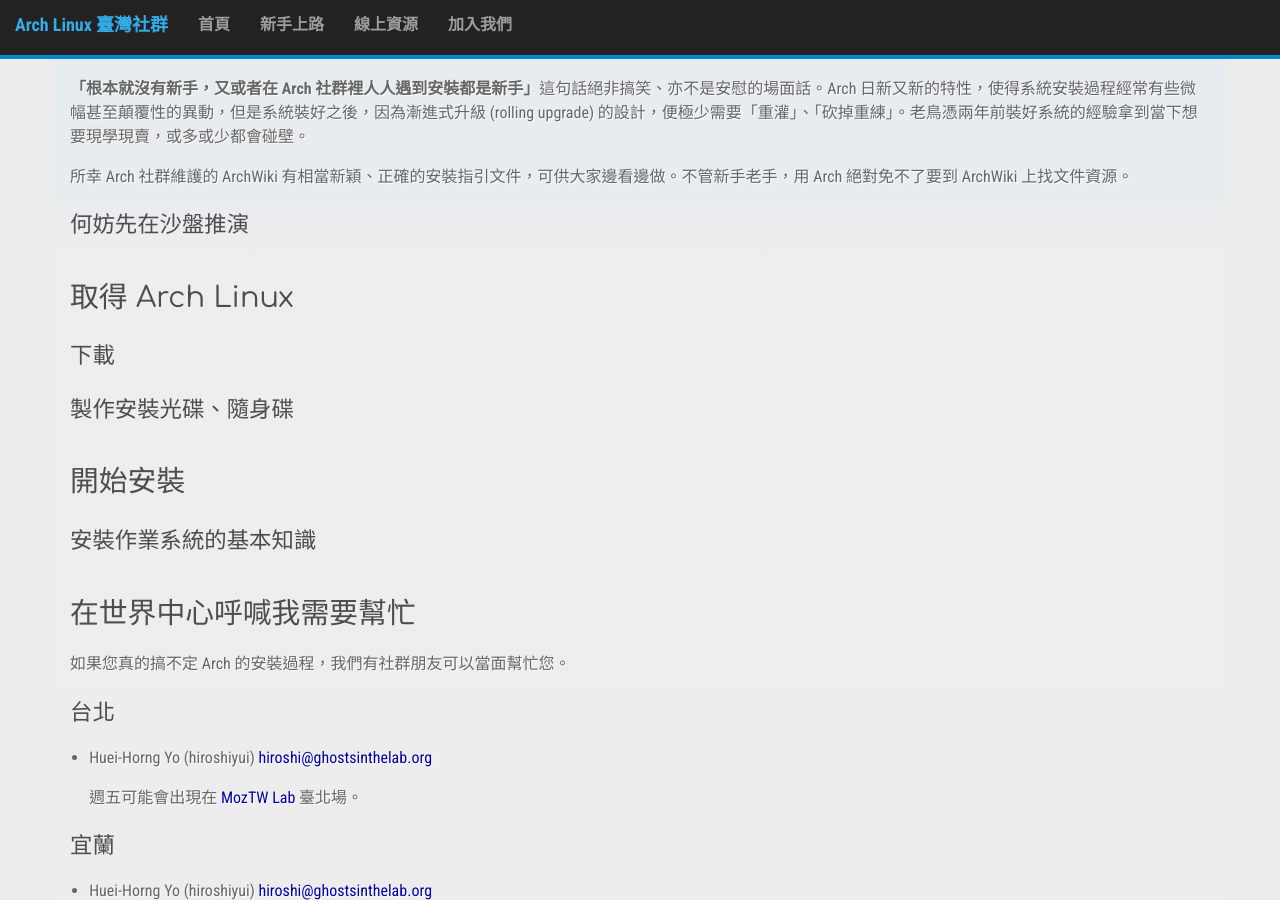
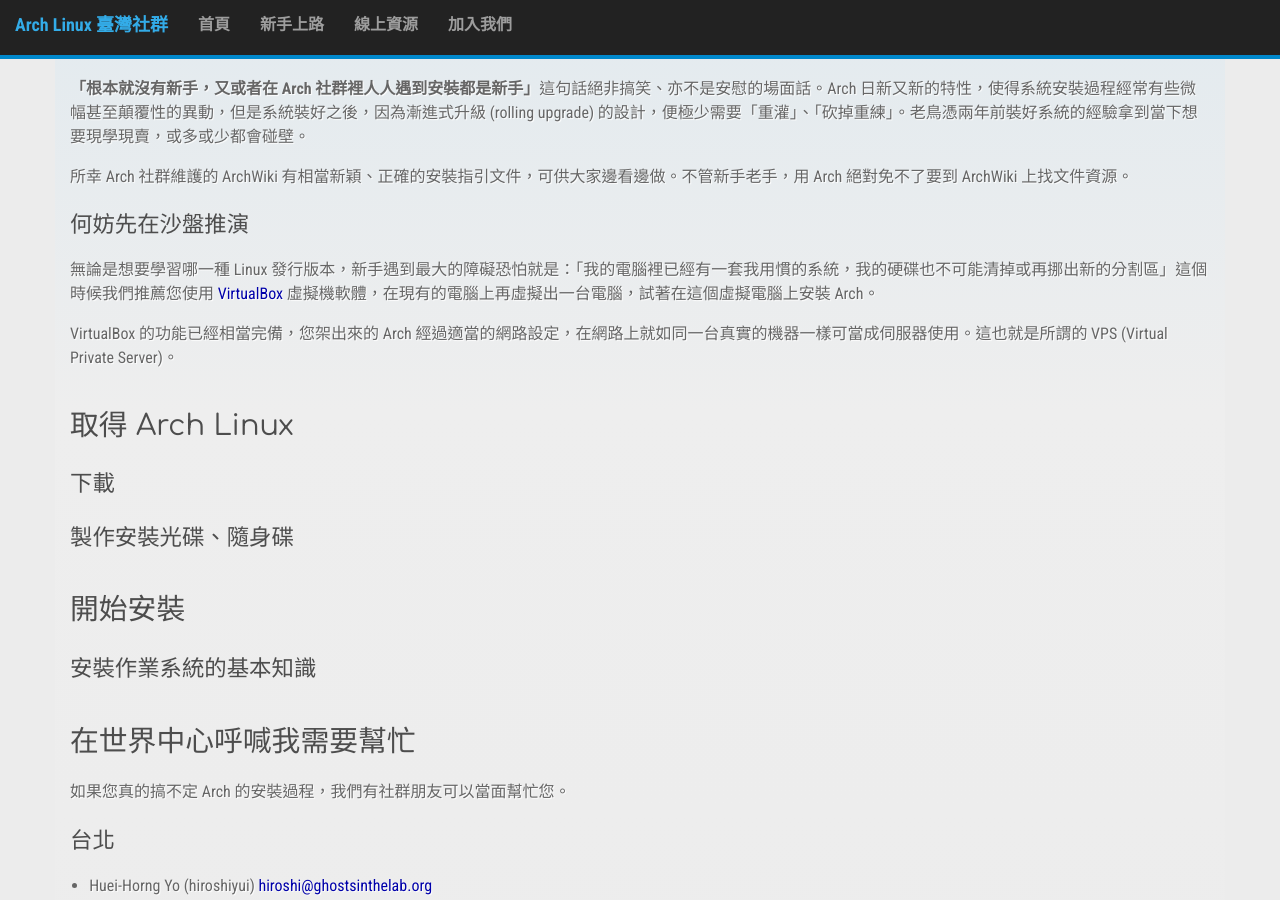
Before and after one commit to linux-taiwan/arch.linux.org.tw, a Jekyll site: the page built from getstarted.md, in a window 1280 px wide and 900 px high, scrolled down 382 px. Built offline with Jekyll 4.4.1, drawn with Linux system fonts in a browser that asks for light colours; nearby versions of some CDN libraries; Markdown is read by kramdown in place of the engine named in the settings.

Commit message:
Edit getstarted.md
Signed-off-by: Huei-Horng Yo <hiroshiyui@gmail.com>

```diff
--- a/getstarted.md
+++ b/getstarted.md
@@ -18,6 +18,10 @@
 所幸 Arch 社群維護的 ArchWiki 有相當新穎、正確的安裝指引文件，可供大家邊看邊做。不管新手老手，用 Arch 絕對免不了要到 ArchWiki 上找文件資源。
 
 ## 何妨先在沙盤推演
+
+無論是想要學習哪一種 Linux 發行版本，新手遇到最大的障礙恐怕就是：「我的電腦裡已經有一套我用慣的系統，我的硬碟也不可能清掉或再挪出新的分割區」這個時候我們推薦您使用 [VirtualBox](https://www.virtualbox.org/) 虛擬機軟體，在現有的電腦上再虛擬出一台電腦，試著在這個虛擬電腦上安裝 Arch。
+
+VirtualBox 的功能已經相當完備，您架出來的 Arch 經過適當的網路設定，在網路上就如同一台真實的機器一樣可當成伺服器使用。這也就是所謂的 VPS (Virtual Private Server)。
 
 # 取得 Arch Linux
 ## 下載
```
